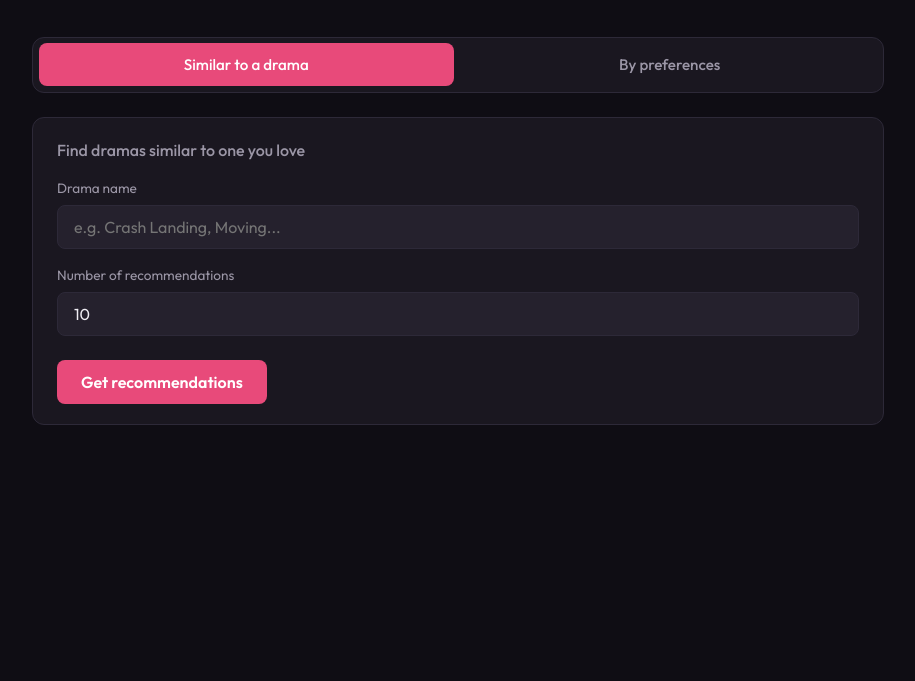
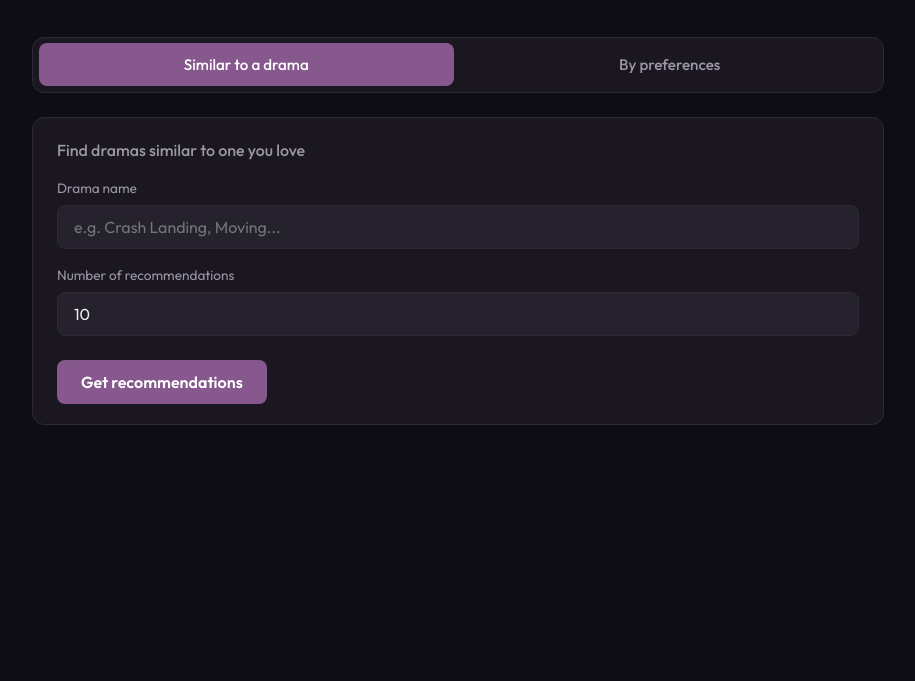
Before and after one commit to jaegrunwald/Kdrama-Recommendation-Tool, a plain HTML site: page static/index.html in a window 1280 px wide. Shown: the part 119-800 px from the top of the page, without its empty margins (182-1097 px from the left). Drawn offline with Linux system fonts and the light colour scheme; no server answers.

Commit message:
Changed color theme + added README

```diff
--- a/static/index.html
+++ b/static/index.html
@@ -12,8 +12,8 @@
       --bg: #0f0d14;
       --surface: #1a1720;
       --surface2: #25212d;
-      --accent: #e84a7a;
-      --accent-dim: #c93d68;
+      --accent: #87588e;
+      --accent-dim: #9b72a1;
       --text: #f0eef4;
       --text-muted: #9b96a6;
       --border: #2d2938;
```
Also changed, not shown: 1 other file.
